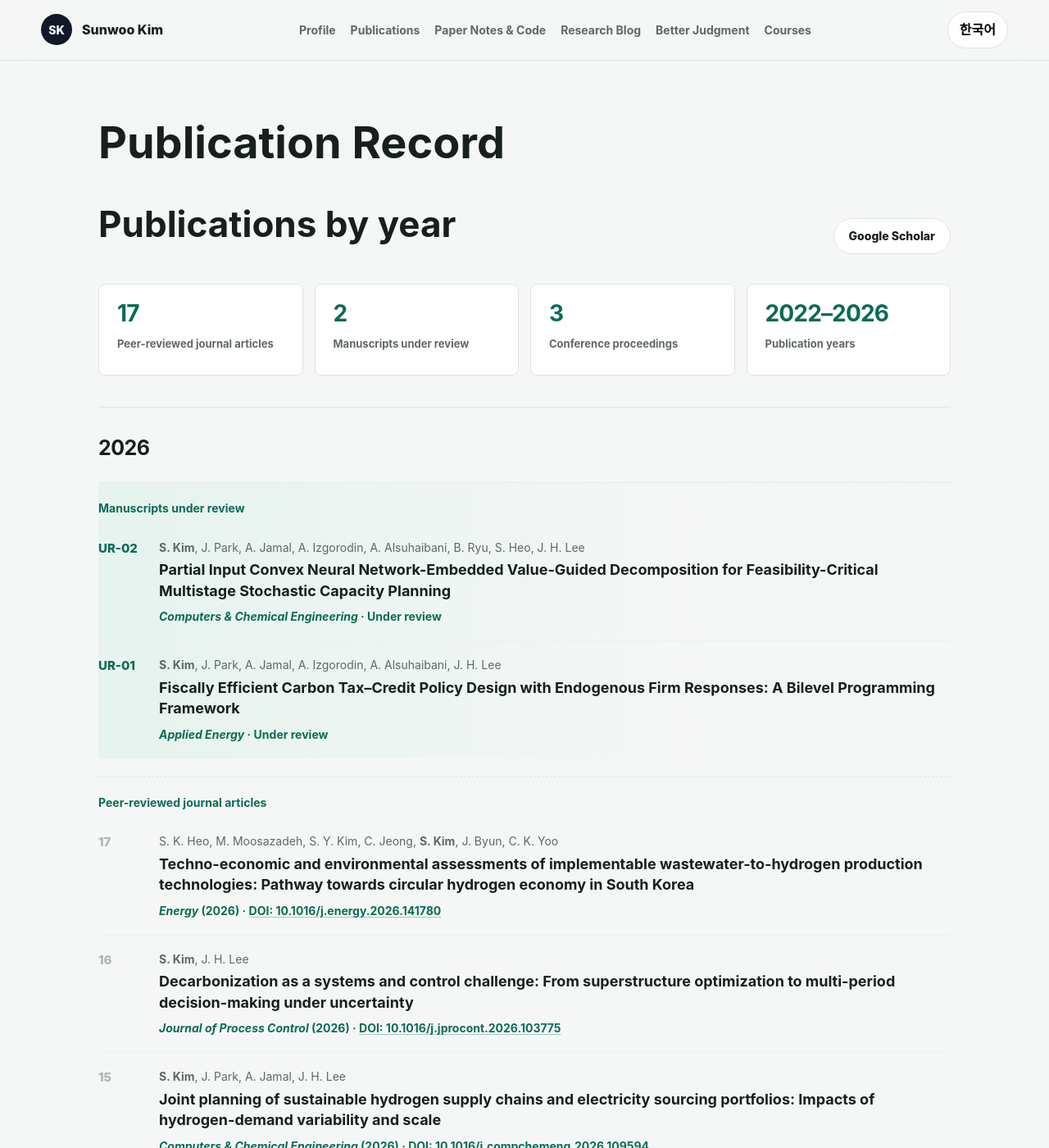
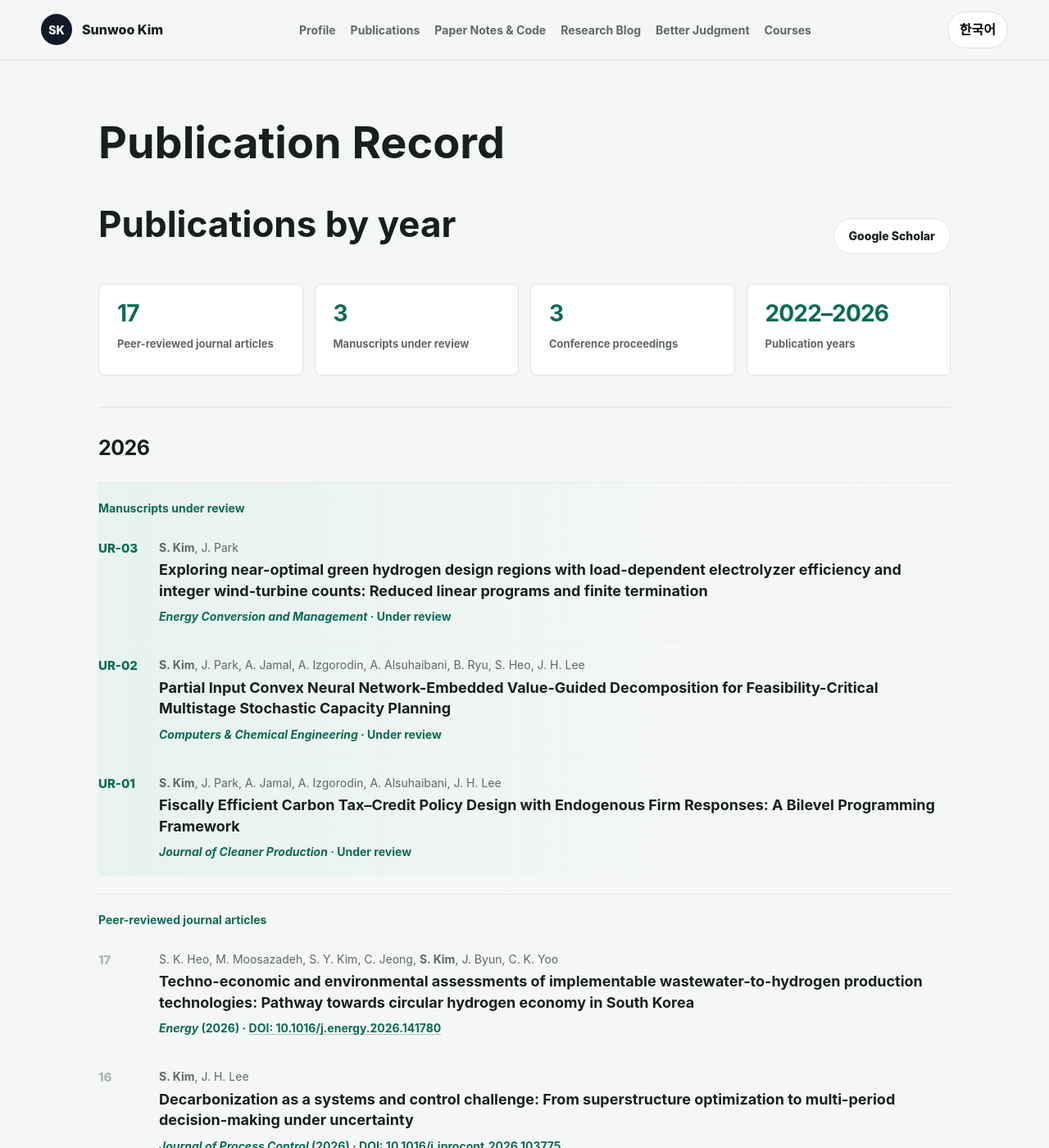
Before and after one commit to SunBooGermany/SunBooGermany.github.io, a Jekyll site: the page built from publications/index.html, in a window 1280 px wide and 1400 px high. Shown: the whole window at 82% size. Built offline with Jekyll 4.4.1, drawn with Linux system fonts in a browser that asks for light colours.

Commit message:
Update manuscripts under review

```diff
--- a/publications/index.html
+++ b/publications/index.html
@@ -29,7 +29,7 @@ permalink: /publications/
           <span data-lang-panel="ko" hidden>게재 학술지 논문</span>
         </div>
         <div>
-          <strong>2</strong>
+          <strong>3</strong>
           <span data-lang-panel="en">Manuscripts under review</span>
           <span data-lang-panel="ko" hidden>심사 중 원고</span>
         </div>
@@ -55,7 +55,15 @@ permalink: /publications/
               <span data-lang-panel="en">Manuscripts under review</span>
               <span data-lang-panel="ko" hidden>심사 중 원고</span>
             </h4>
-            <ol class="publication-record-list" reversed start="2">
+            <ol class="publication-record-list" reversed start="3">
+              <li>
+                <span class="record-number">UR-03</span>
+                <div>
+                  <p class="record-authors"><strong>S. Kim</strong>, J. Park</p>
+                  <h4>Exploring near-optimal green hydrogen design regions with load-dependent electrolyzer efficiency and integer wind-turbine counts: Reduced linear programs and finite termination</h4>
+                  <p class="record-citation"><em>Energy Conversion and Management</em> · <span data-lang-panel="en">Under review</span><span data-lang-panel="ko" hidden>심사 중</span></p>
+                </div>
+              </li>
               <li>
                 <span class="record-number">UR-02</span>
                 <div>
@@ -69,7 +77,7 @@ permalink: /publications/
                 <div>
                   <p class="record-authors"><strong>S. Kim</strong>, J. Park, A. Jamal, A. Izgorodin, A. Alsuhaibani, J. H. Lee</p>
                   <h4>Fiscally Efficient Carbon Tax–Credit Policy Design with Endogenous Firm Responses: A Bilevel Programming Framework</h4>
-                  <p class="record-citation"><em>Applied Energy</em> · <span data-lang-panel="en">Under review</span><span data-lang-panel="ko" hidden>심사 중</span></p>
+                  <p class="record-citation"><em>Journal of Cleaner Production</em> · <span data-lang-panel="en">Under review</span><span data-lang-panel="ko" hidden>심사 중</span></p>
                 </div>
               </li>
             </ol>
```
